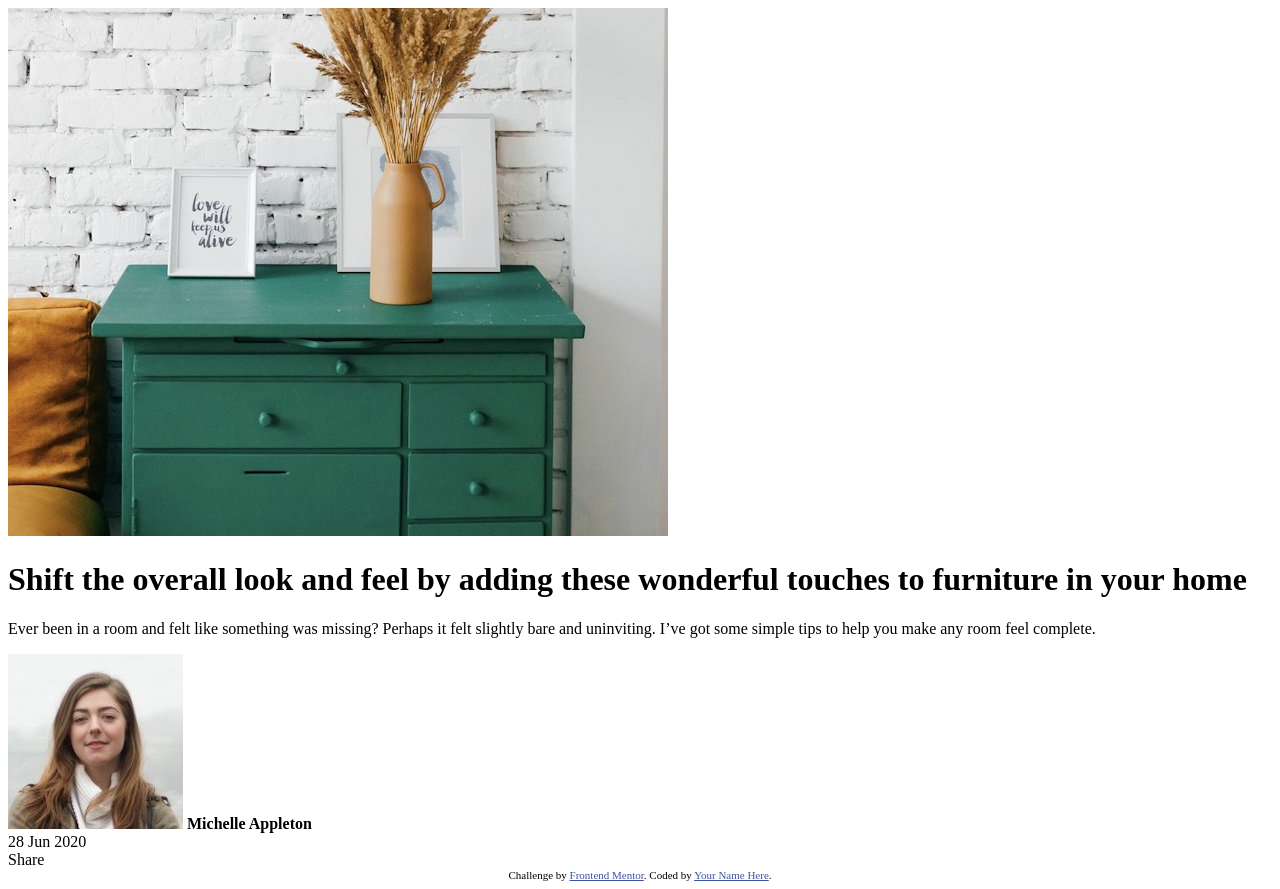
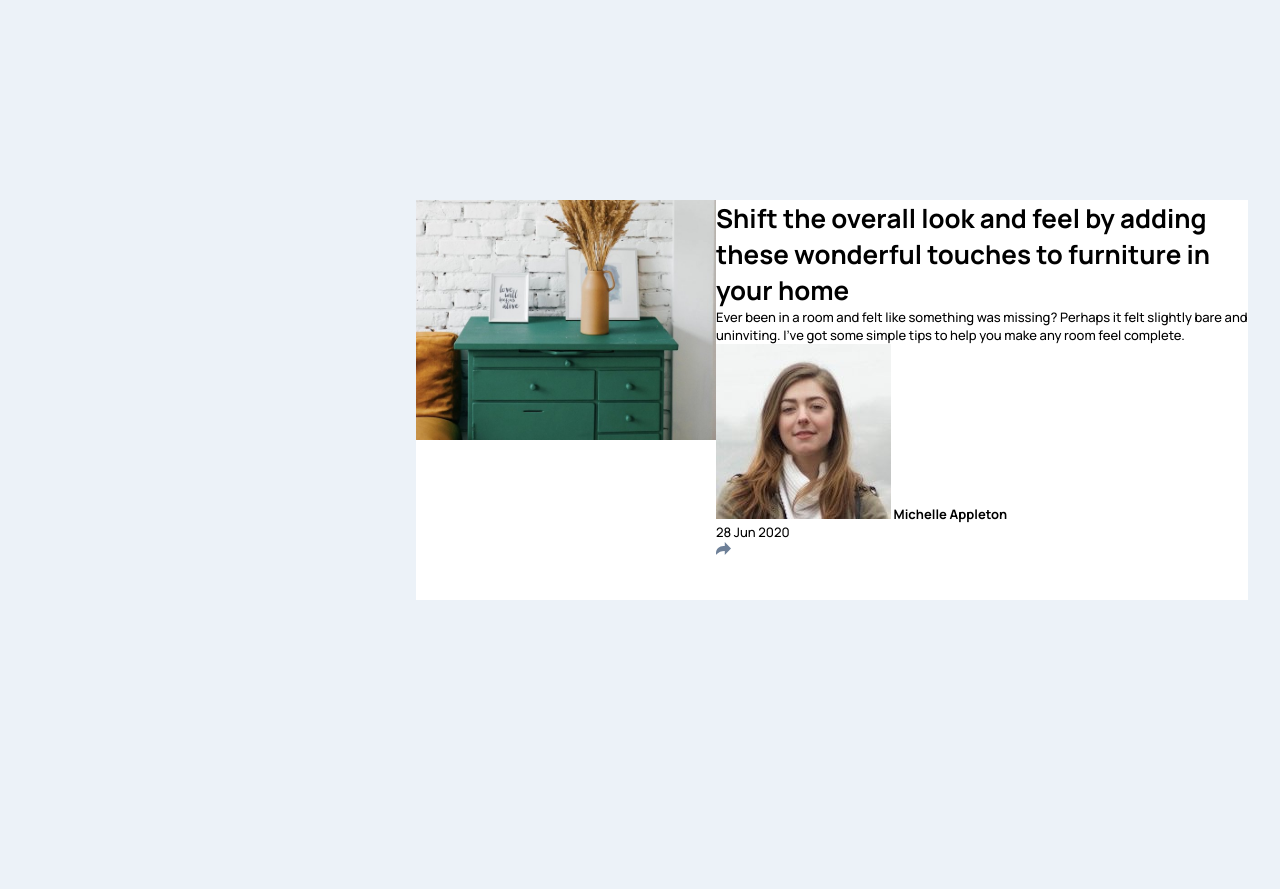
Before and after one commit to sorokiyali/Composant-aper-u-article, a plain HTML site: page index.html in a window 1280 px wide. After the commit the page ends 800 px from the top, so only its background shows below. Drawn offline with Linux system fonts and the light colour scheme.

Commit message:
I have centered the container

```diff
--- a/index.html
+++ b/index.html
@@ -9,23 +9,14 @@
   <link rel="stylesheet" href="style.css">
   <title>Frontend Mentor | Article preview component</title>
 
-  <style>
-    .attribution {
-      font-size: 11px;
-      text-align: center;
-    }
 
-    .attribution a {
-      color: hsl(228, 45%, 44%);
-    }
-  </style>
 </head>
 
 <body>
 
-  <div class="contenaire">
+  <div class="container">
 
-    <img src="images/drawers.jpg" alt="">
+    <img class="drawers" src="images/drawers.jpg" alt="">
     <div>
       <h1>Shift the overall look and feel by adding these wonderful
         touches to furniture in your home
@@ -41,6 +32,12 @@
           28 Jun 2020
         </span>
 
+        <div class="share">
+          <svg xmlns="http://www.w3.org/2000/svg" width="15" height="13">
+            <path fill="#6E8098"
+              d="M15 6.495L8.766.014V3.88H7.441C3.33 3.88 0 7.039 0 10.936v2.049l.589-.612C2.59 10.294 5.422 9.11 8.39 9.11h.375v3.867L15 6.495z" />
+          </svg>
+        </div>
       </div>
     </div>
 
@@ -55,7 +52,7 @@
 
 
 
-  Share
+
 
   <div class="attribution">
     Challenge by <a href="https://www.frontendmentor.io?ref=challenge" target="_blank">Frontend Mentor</a>.
--- a/style.css
+++ b/style.css
@@ -0,0 +1,51 @@
+@import url('https://fonts.googleapis.com/css2?family=Figtree:wght@600;800;900&family=Manrope:wght@500;700&family=Outfit:wght@400;700&family=Work+Sans:wght@400;600;700&display=swap');
+
+* {
+    margin: 0;
+    padding: 0;
+    box-sizing: border-box;
+    border: none;
+}
+body{
+    background-color: hsl(210, 46%, 95%);
+    font-size: 13px;
+    font-family: 'Manrope',sans-serif;
+}
+.container{
+    display: flex;
+    width: 52rem;
+    height: 25rem;
+    background-color: white;
+    top: 50%;
+    left: 50%;
+    transform:translate(50%,50%);
+}
+
+.drawers{
+    width: 25rem;
+    height: 15rem;
+}
+
+
+
+
+
+
+
+
+
+
+
+
+
+
+
+
+.attribution {
+    font-size: 11px;
+    text-align: center;
+  }
+
+  .attribution a {
+    color: hsl(228, 45%, 44%);
+  }
```
Also changed, not shown: article-preview-component-master/index.html (deleted, +0 -66 lines), article-preview-component-master/design/desktop-active-state.jpg (deleted), article-preview-component-master/design/desktop-design.jpg (deleted), article-preview-component-master/design/desktop-preview.jpg (deleted), article-preview-component-master/design/mobile-active-state.jpg (deleted), article-preview-component-master/design/mobile-design.jpg (deleted), article-preview-component-master/images/avatar-michelle.jpg (deleted), article-preview-component-master/images/drawers.jpg (deleted), article-preview-component-master/images/favicon-32x32.png (deleted), article-preview-component-master/images/icon-facebook.svg (deleted), article-preview-component-master/images/icon-pinterest.svg (deleted), article-preview-component-master/images/icon-share.svg (deleted), article-preview-component-master/images/icon-twitter.svg (deleted), article-preview-component-master/style.css (deleted), 4 other files.
